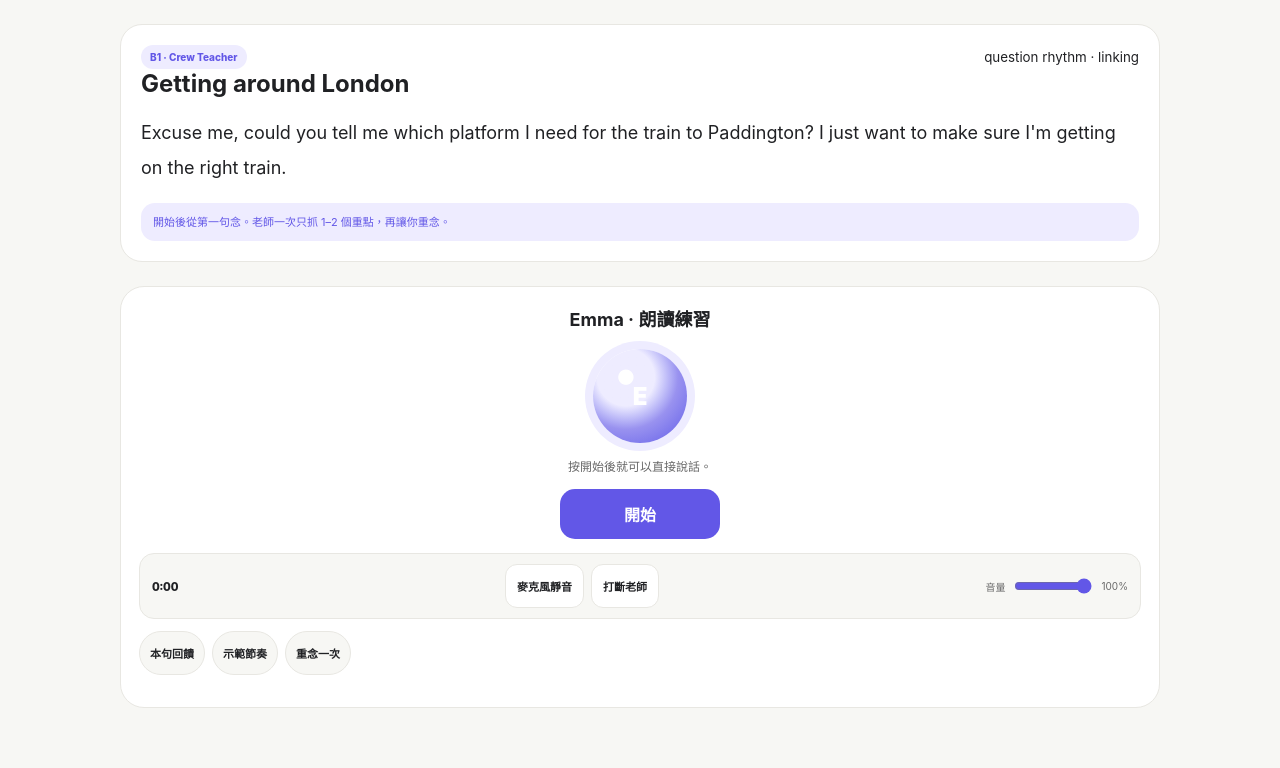
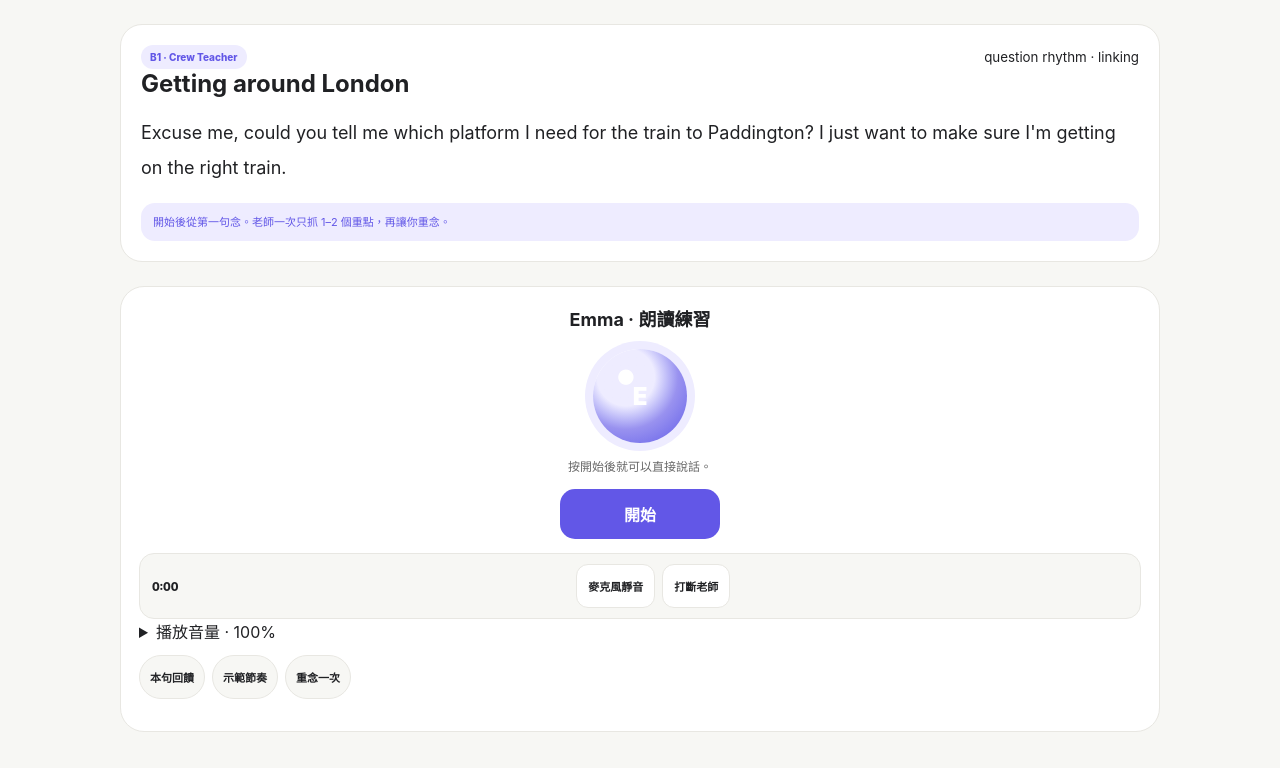
Before and after one commit to magic76/magic76.github.io, a React (Vite) app in the folder web-spa/: page /#/teacher/pronunciation in a window 1280 px wide. Shown: the part 1081-1849 px from the top of the page. Built offline with nearby package versions, Linux system fonts and the light colour scheme; sample sign-in values are in the browser's storage.

Commit message:
refine: keep Live primary controls focused

```diff
--- a/web-spa/src/live/LiveControls.tsx
+++ b/web-spa/src/live/LiveControls.tsx
@@ -1,13 +1,19 @@
 import type {ReturnTypeOfLive} from "./types";
+
 function clock(ms:number){const s=Math.floor(ms/1000);return Math.floor(s/60)+":"+String(s%60).padStart(2,"0")}
+
 export function LiveControls({live,interruptLabel="打斷老師"}:{live:ReturnTypeOfLive;interruptLabel?:string}){
  const active=["requesting-mic","connecting","listening","speaking","ending","reporting"].includes(live.state);
  return <>
   <div className="live-status">{live.status}</div>
   <div className="live-controls">{!active?<button className="live-btn" onClick={()=>void live.start()}>開始</button>:<button className="live-btn end" onClick={()=>void live.stop()} disabled={live.state==="ending"||live.state==="reporting"}>{live.state==="reporting"?"整理中…":"結束"}</button>}</div>
-  <div className="live-callbar"><div className="live-timer">{clock(live.durationMs)}</div><div className="live-call-actions">
-   <button className={"live-tool-btn "+(live.muted?"active":"")} onClick={live.toggleMute} disabled={!active}>{live.muted?"開啟麥克風":"麥克風靜音"}</button>
-   <button className="live-tool-btn" onClick={()=>live.interrupt()} disabled={live.state!=="speaking"}>{interruptLabel}</button>
-  </div><label className="live-volume">音量 <input type="range" min="0" max="100" value={live.volume} onChange={e=>live.setVolume(Number(e.target.value))}/><span>{live.volume}%</span></label></div>
+  <div className="live-callbar">
+   <div className="live-timer">{clock(live.durationMs)}</div>
+   <div className="live-call-actions">
+    <button className={"live-tool-btn "+(live.muted?"active":"")} onClick={live.toggleMute} disabled={!active}>{live.muted?"開啟麥克風":"麥克風靜音"}</button>
+    <button className="live-tool-btn" onClick={()=>live.interrupt()} disabled={live.state!=="speaking"}>{interruptLabel}</button>
+   </div>
+  </div>
+  <details className="live-audio-settings"><summary>播放音量 · {live.volume}%</summary><label className="live-volume"><input type="range" min="0" max="100" value={live.volume} onChange={e=>live.setVolume(Number(e.target.value))}/><span>{live.volume}%</span></label></details>
  </>;
 }
```
